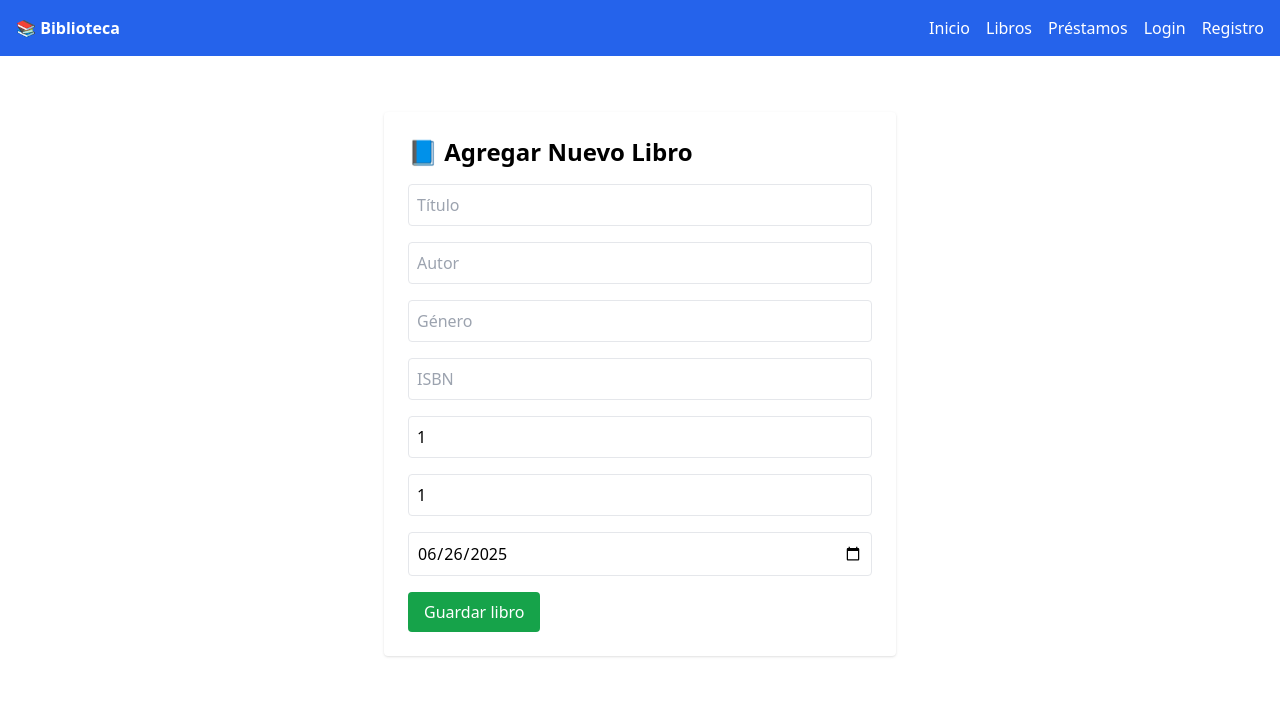
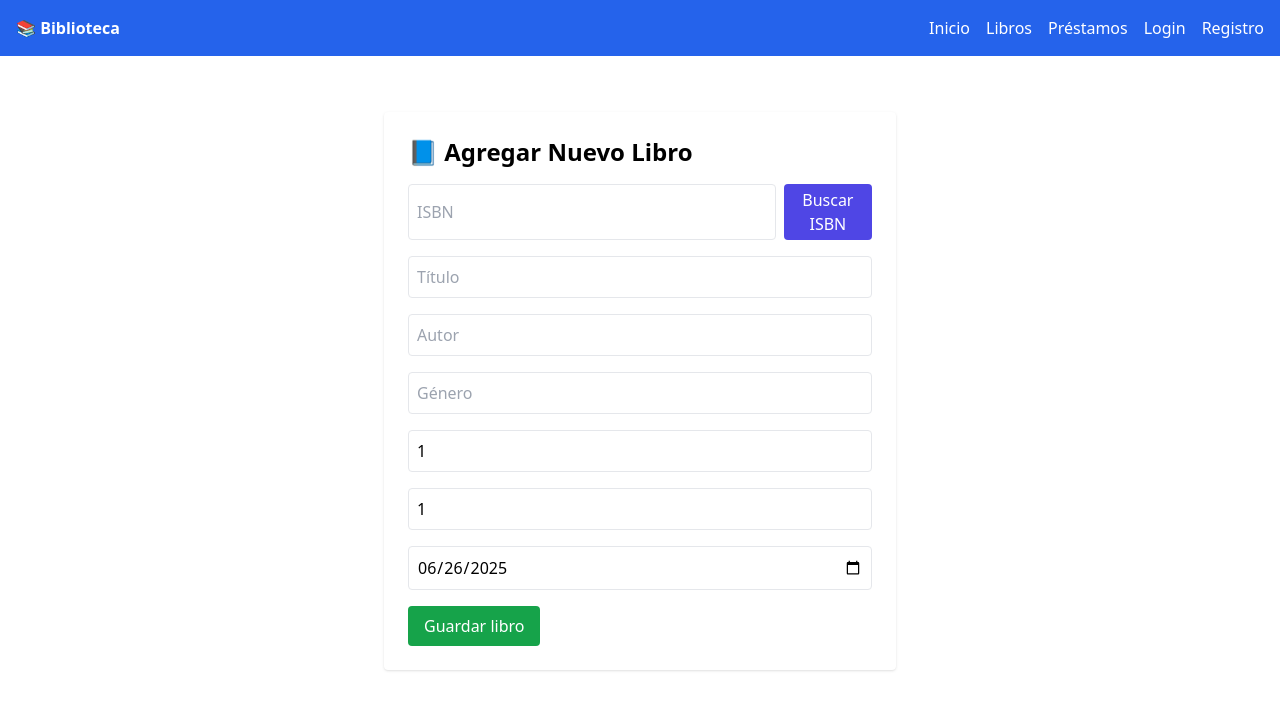
Before and after one commit to Jose112001/library_app, a React (Vite) app: page /libros/agregar in a window 1280 px wide. Shown: the top 710 px of the page. Built offline with nearby package versions, Linux system fonts and the light colour scheme.

Commit message:
se agrega funcionalidad para buscar libros por isbn

```diff
--- a/src/components/AgregarLibro.jsx
+++ b/src/components/AgregarLibro.jsx
@@ -1,18 +1,7 @@
-import React from "react";
-import { useState } from "react";
+import React, { useState, useContext } from "react";
 import { supabase } from "../services/supabase";
 import { useNavigate } from "react-router-dom";
-import { Navigate } from "react-router-dom";
 import { UserContext } from "../context/UserContext";
-
-const RutaPrivadaAdmin = ({ children }) => {
-  const { usuario } = useContext(UserContext);
-
-  if (!usuario) return <Navigate to="/login" />;
-  if (usuario.rol !== 2) return <Navigate to="/" />;
-
-  return children;
-};
 
 const AgregarLibro = () => {
   const [libro, setLibro] = useState({
@@ -26,11 +15,52 @@ const AgregarLibro = () => {
   });
 
   const [mensaje, setMensaje] = useState("");
+  const [buscando, setBuscando] = useState(false);
   const navigate = useNavigate();
+  const { usuario } = useContext(UserContext);
 
   const handleChange = (e) => {
     const { name, value } = e.target;
     setLibro({ ...libro, [name]: value });
+  };
+
+  const buscarPorISBN = async () => {
+    try {
+      const res = await fetch(
+        `https://openlibrary.org/isbn/${libro.isbn}.json`
+      );
+      if (!res.ok) throw new Error("Libro no encontrado");
+      const data = await res.json();
+
+      const titulo = data.title || "";
+      const authorKey = data.authors?.[0]?.key;
+      const workKey = data.works?.[0]?.key;
+
+      const autor = authorKey ? await obtenerAutor(authorKey) : "";
+      const genero = workKey ? await obtenerGenero(workKey) : "";
+
+      setLibro((prev) => ({
+        ...prev,
+        titulo,
+        autor,
+        genero,
+      }));
+    } catch (error) {
+      console.error("Error al buscar por ISBN:", error);
+      setMensaje("❌ No se pudo encontrar información del libro");
+    }
+  };
+
+  const obtenerAutor = async (key) => {
+    const res = await fetch(`https://openlibrary.org${key}.json`);
+    const data = await res.json();
+    return data.name || "";
+  };
+
+  const obtenerGenero = async (key) => {
+    const res = await fetch(`https://openlibrary.org${key}.json`);
+    const data = await res.json();
+    return data.subjects?.[0] || ""; // puedes usar más de uno si lo deseas
   };
 
   const handleSubmit = async (e) => {
@@ -50,6 +80,24 @@ const AgregarLibro = () => {
     <div className="max-w-lg mx-auto mt-10 p-6 bg-white rounded shadow">
       <h1 className="text-2xl font-bold mb-4">📘 Agregar Nuevo Libro</h1>
       <form onSubmit={handleSubmit} className="space-y-4">
+        <div className="flex gap-2">
+          <input
+            name="isbn"
+            value={libro.isbn}
+            onChange={handleChange}
+            placeholder="ISBN"
+            className="w-full p-2 border rounded"
+          />
+          <button
+            type="button"
+            onClick={buscarPorISBN}
+            className="bg-indigo-600 text-white px-2 py-1 rounded hover:bg-indigo-700"
+            disabled={buscando}
+          >
+            {buscando ? "Buscando..." : "Buscar ISBN"}
+          </button>
+        </div>
+
         <input
           name="titulo"
           value={libro.titulo}
@@ -71,13 +119,6 @@ const AgregarLibro = () => {
           value={libro.genero}
           onChange={handleChange}
           placeholder="Género"
-          className="w-full p-2 border rounded"
-        />
-        <input
-          name="isbn"
-          value={libro.isbn}
-          onChange={handleChange}
-          placeholder="ISBN"
           className="w-full p-2 border rounded"
         />
         <input
```
